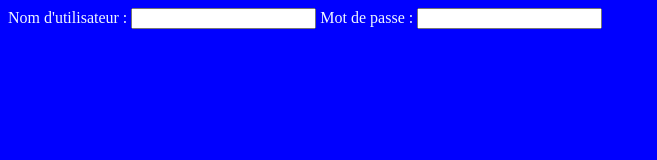
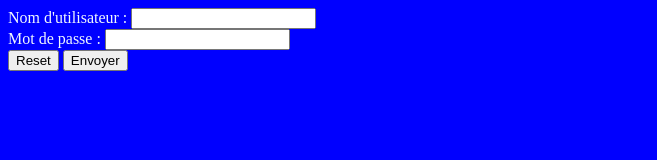
Before and after one commit to nelle-au-miel/projet-web-420250, a plain HTML site: page index.html in a window 1280 px wide. Shown: the whole page, without its empty margins (0-657 px from the left). Drawn offline with Linux system fonts and the light colour scheme.

Commit message:
Complétion de la page d'inscription Closes #2

```diff
--- a/index.html
+++ b/index.html
@@ -12,9 +12,12 @@
     <form action="traitement.txt" method="post">
         <label for="utilisateur">Nom d'utilisateur :</label>
         <input type="text" name="utilisateur" id="utilisateur">
-
+        <br>
         <label for="mdp">Mot de passe :</label>
         <input type="password" name="mdp" id="mdp">
+        <br>
+        <button type="reset">Reset</button>
+        <button type="submit">Envoyer</button>
     </form>
 </body>
 
--- a/style.css
+++ b/style.css
@@ -1,6 +1,6 @@
 body {
     background-color: blue;
 }
-label, input {
+label {
     color: aliceblue;
 }
```
